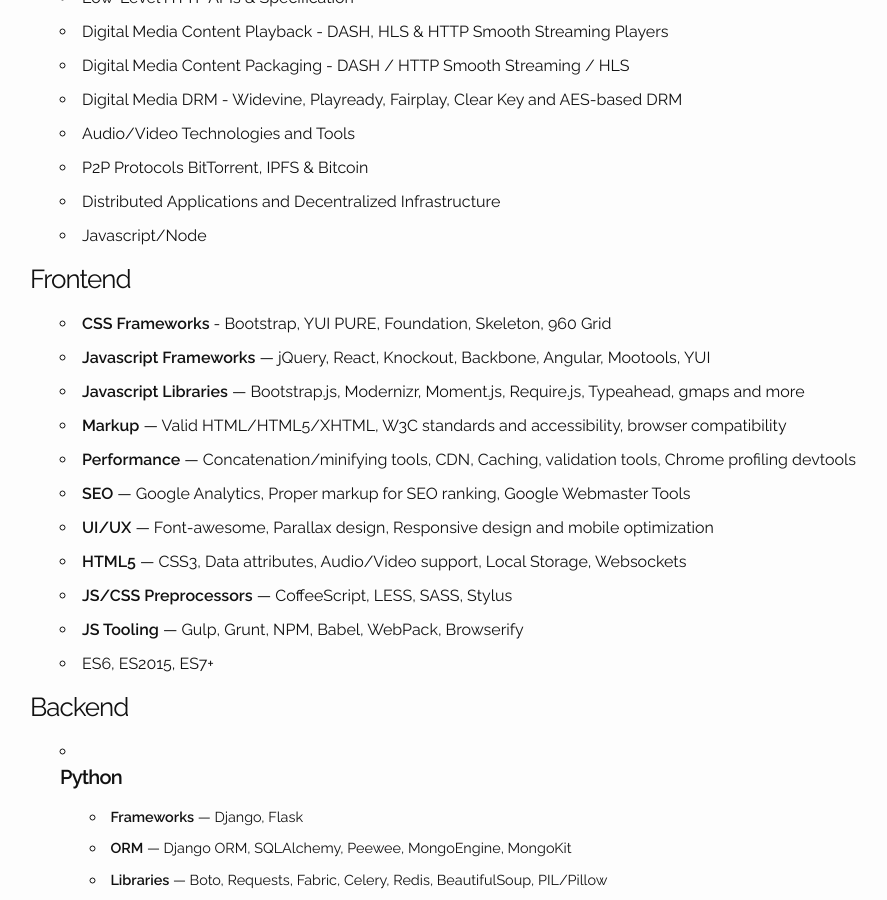
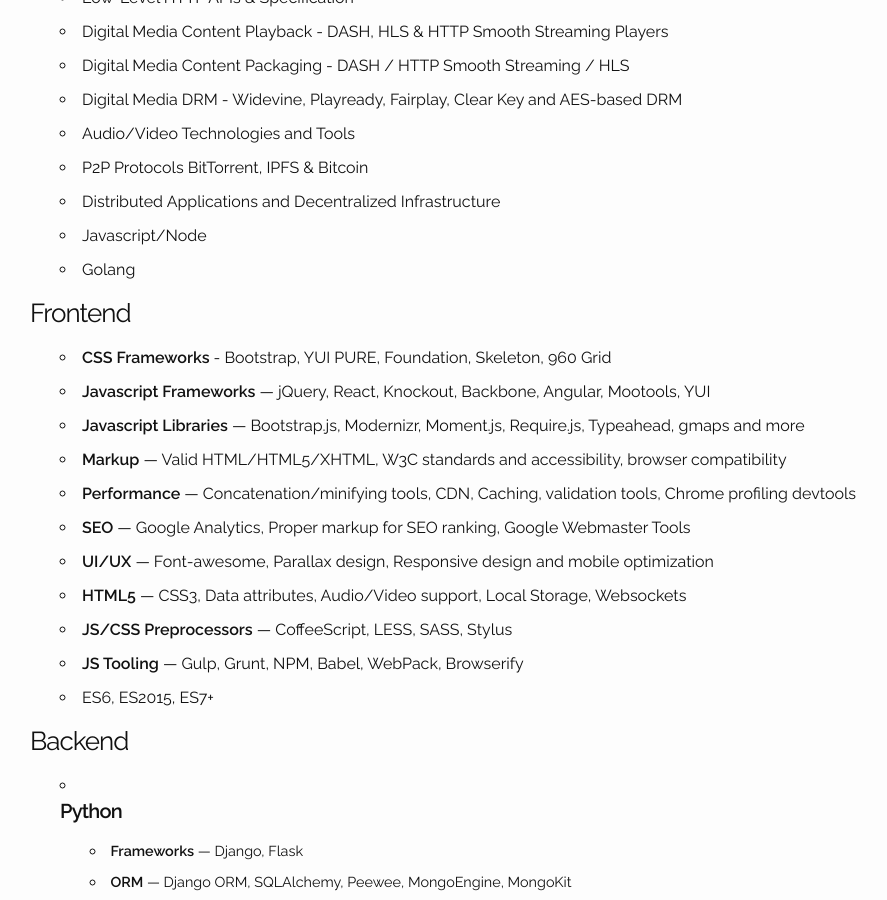
Before and after one commit to alfg/alfg.github.io, a Jekyll site: the page built from skills.md, in a window 1280 px wide and 900 px high, scrolled down 662 px. Shown: the whole window, without its empty margins (130-1017 px from the left). Built offline with Jekyll 4.4.1, drawn with Linux system fonts in a browser that asks for light colours.

Commit message:
Update skills.md

```diff
--- a/skills.md
+++ b/skills.md
@@ -28,6 +28,7 @@
 * P2P Protocols BitTorrent, IPFS & Bitcoin
 * Distributed Applications and Decentralized Infrastructure
 * Javascript/Node
+* Golang
 
 ### Frontend
 * **CSS Frameworks** - Bootstrap, YUI PURE, Foundation, Skeleton, 960 Grid
```
